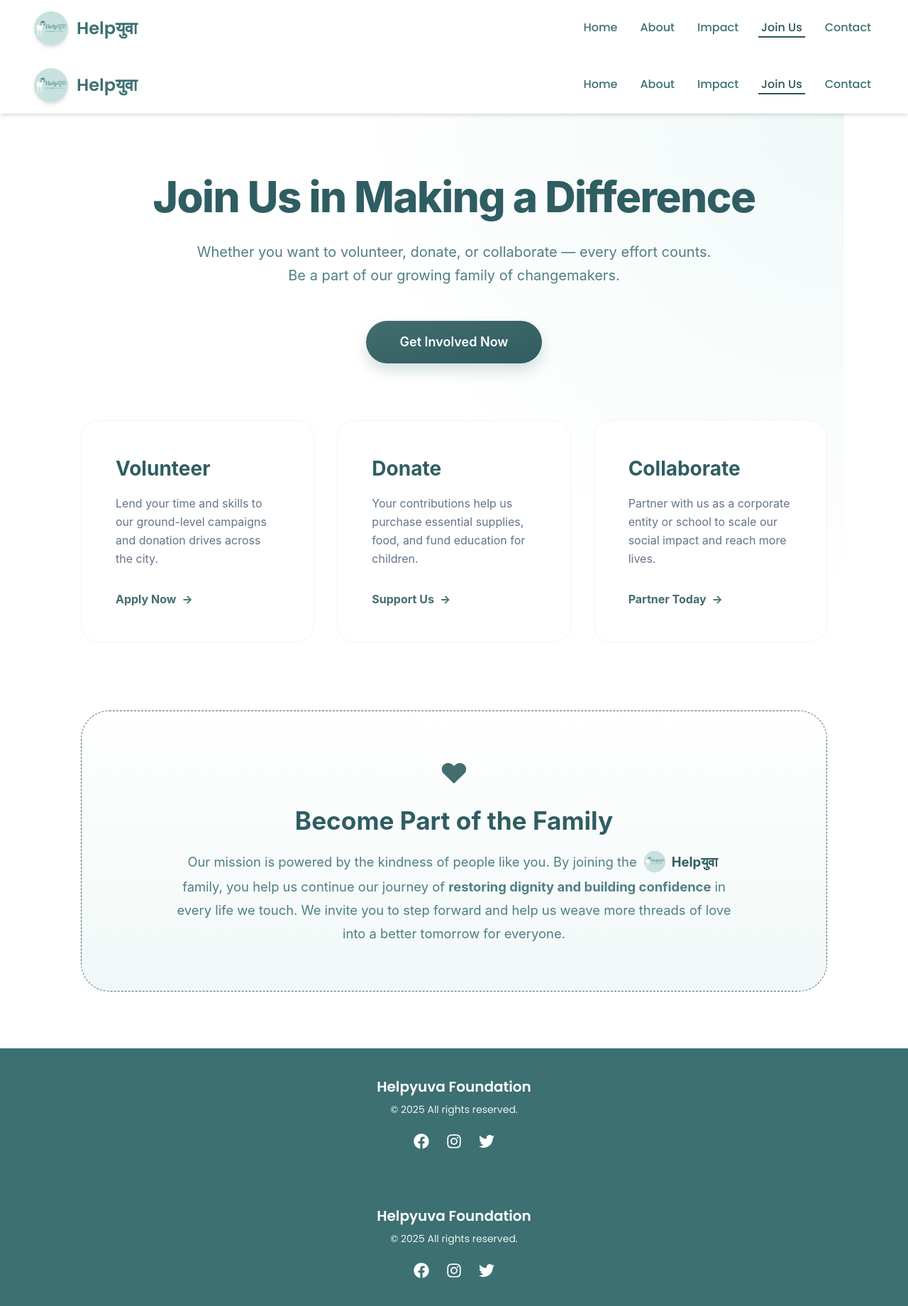
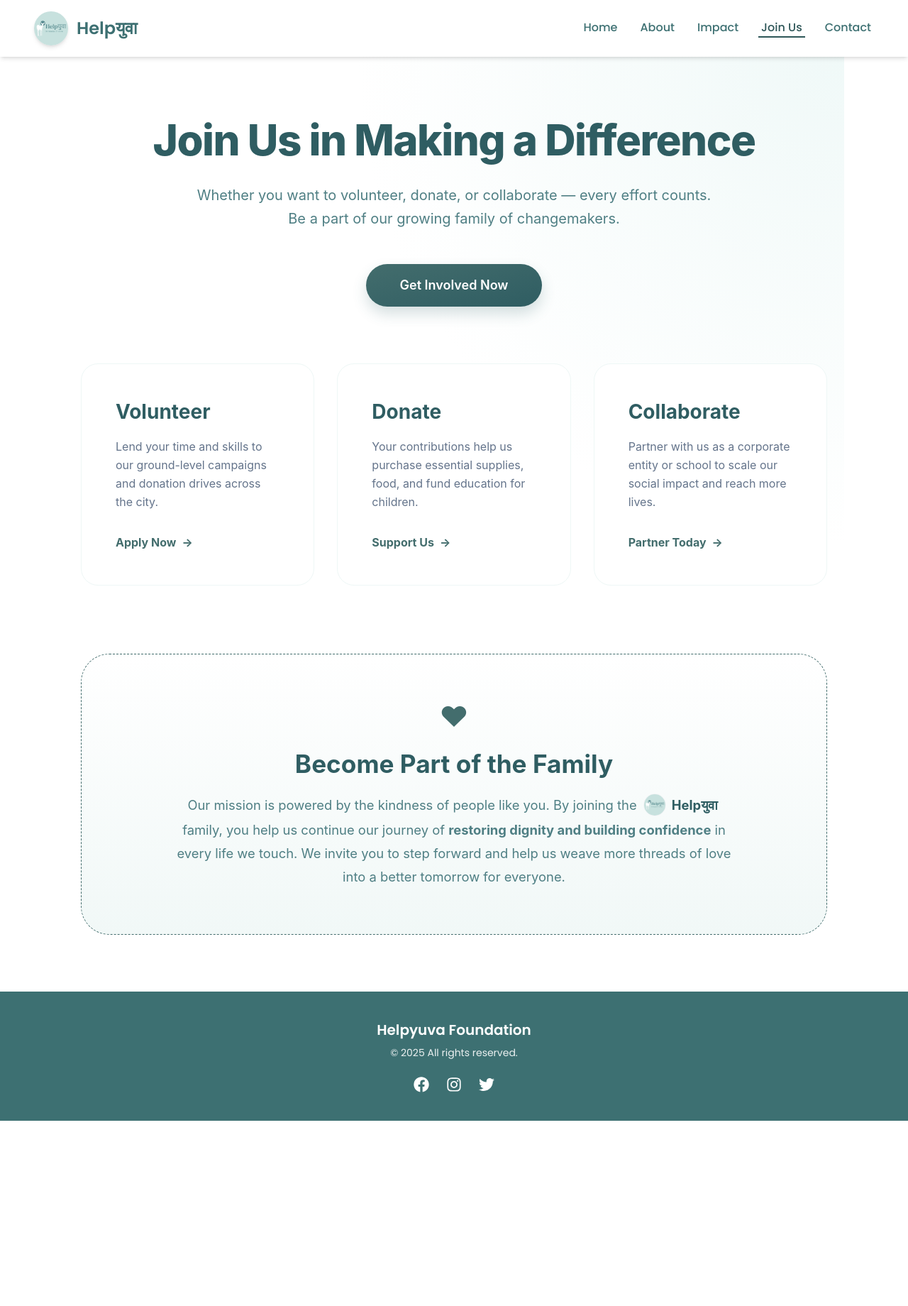
Before and after one commit to Kushwahvikash0117/HelpyuvaClient, a React (Vite) app: page /join-us in a window 1280 px wide. Shown: the whole page at 71% size. After the commit the page ends 1579 px from the top, so only its background shows below. Built offline with nearby package versions, Linux system fonts and the light colour scheme.

Commit message:
Update JoinUs.jsx

```diff
--- a/src/pages/JoinUs.jsx
+++ b/src/pages/JoinUs.jsx
@@ -1,15 +1,11 @@
 import React from 'react';
-import Navbar from "../components/Navbar"; // Path based on your App.js structure
-import Footer from "../components/Footer"; // Path based on your App.js structure
+import { useNavigate } from 'react-router-dom'; // Import useNavigate
 import logo from '../assets/Help.png';
 
-const JoinUs = ({ onNavigate, currentPage }) => {
+const JoinUs = () => {
+  const navigate = useNavigate(); // Initialize navigation
+
   return (
-    <div className="flex flex-col min-h-screen">
-      {/* 1. Added Navbar at the top */}
-      <Navbar onNavigate={onNavigate} currentPage={currentPage} />
-
-      <main className="flex-grow">
     <section className="join-container py-12 md:py-20 px-4 md:px-6 max-w-[1100px] mx-auto text-center font-['Inter',_sans-serif] bg-[radial-gradient(circle_at_top_right,_#f0f9f8_0%,_transparent_40%)]">
 
       {/* Hero Section */}
@@ -22,7 +18,7 @@ const JoinUs = ({ onNavigate, currentPage }) => {
           Be a part of our growing family of changemakers.
         </p>
         <button
-              onClick={() => onNavigate('donate')}
+          onClick={() => navigate('/donate')} // Updated to use navigate
           className="cta-button bg-gradient-to-br from-[#436d6d] to-[#2f5d62] text-white px-8 md:px-12 py-3 md:py-4 rounded-full text-base md:text-lg font-semibold shadow-[0_10px_20px_rgba(47,93,98,0.2)] hover:shadow-[0_15px_30px_rgba(47,93,98,0.3)] hover:-translate-y-1 transition-all duration-300"
         >
           Get Involved Now
@@ -41,13 +37,13 @@ const JoinUs = ({ onNavigate, currentPage }) => {
           </button>
         </div>
 
-            {/* Donate Card */}
+        {/* Updated Donate Card with Navigation */}
         <div className="help-card group relative bg-white p-8 md:p-12 rounded-[24px] border border-[#eef7f6] transition-all duration-400 hover:-translate-y-2 hover:shadow-[0_20px_40px_rgba(0,0,0,0.06)] hover:border-[#d1e8e6] text-left flex flex-col overflow-hidden">
           <div className="absolute top-0 left-0 w-full h-1 bg-[#436d6d] scale-x-0 group-hover:scale-x-100 transition-transform duration-400" />
           <h3 className="text-[#2f5d62] text-xl md:text-[1.75rem] font-bold mb-4">Donate</h3>
           <p className="text-[#64748b] text-sm md:text-base leading-relaxed mb-8 flex-grow">Your contributions help us purchase essential supplies, food, and fund education for children.</p>
           <button
-                onClick={() => onNavigate('donate')}
+            onClick={() => navigate('/donate')} // Updated to use navigate
             className="card-action text-[#436d6d] font-bold flex items-center gap-2 hover:gap-3 transition-all text-sm md:text-base"
           >
             Support Us <span>→</span>
@@ -79,11 +75,6 @@ const JoinUs = ({ onNavigate, currentPage }) => {
         </div>
       </div>
     </section>
-      </main>
-
-      {/* 2. Added Footer at the bottom */}
-      <Footer />
-    </div>
   );
 };
 
```
Lines whose indentation alone changed are shown as unchanged.
